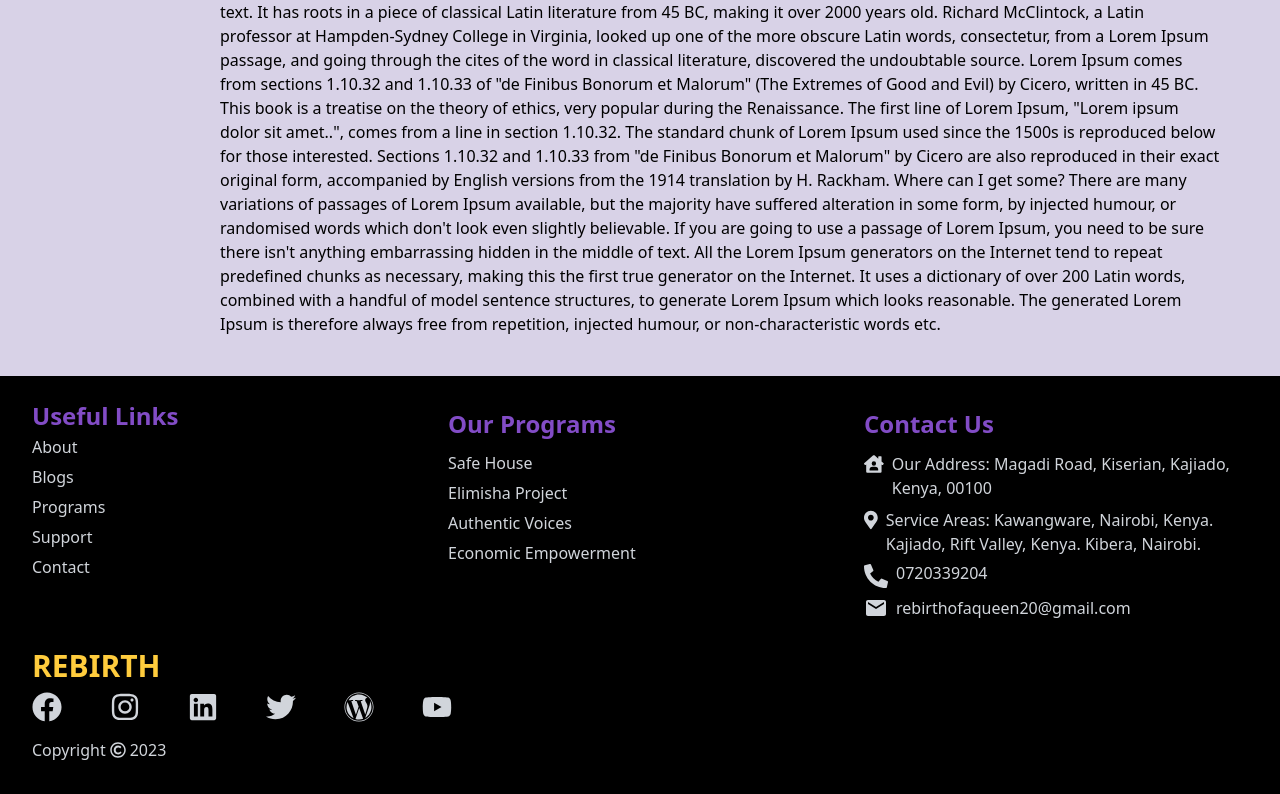
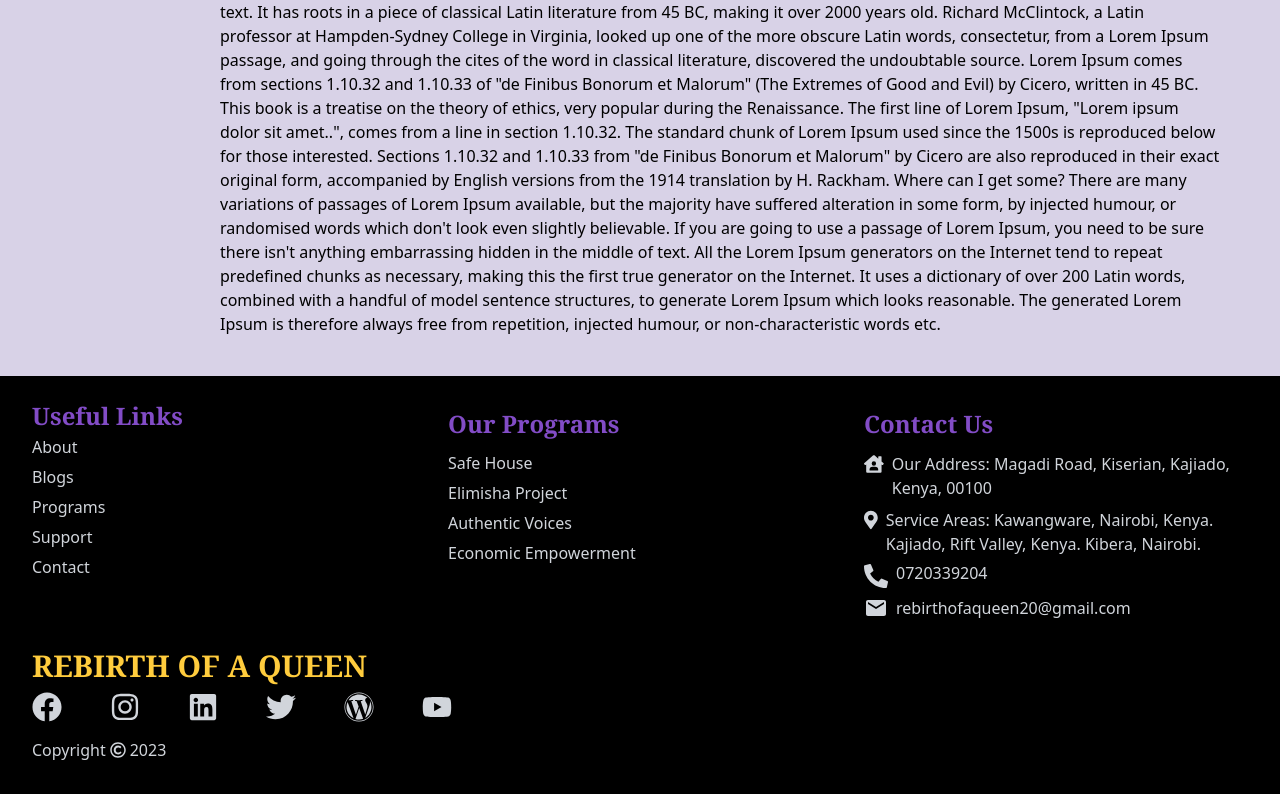
Before and after one commit to Rebirthers-Unite/Rebirth, a React (Vite) app in the folder client/: page /blog/id in a window 1280 px wide. Shown: the part 1228-2022 px from the top of the page. Built offline with nearby package versions, Linux system fonts and the light colour scheme.

Commit message:
made final formatting changes

```diff
--- a/client/src/components/BlogPage/BlogPage.css
+++ b/client/src/components/BlogPage/BlogPage.css
@@ -1,5 +1,5 @@
 #cards-div{
-    margin-left: 10%;
+    margin-left: 9%;
 }
 
 #blog-card{
@@ -8,7 +8,7 @@
 
 #search-bar{
     width: 250px;
-    margin-left: 69%;
+    margin-left: 72%;
 }
 
 #blog-page{
--- a/client/src/components/Footer/Footer.jsx
+++ b/client/src/components/Footer/Footer.jsx
@@ -15,7 +15,7 @@ function Footer() {
 		<div className='max-w-[100vw] bg-black mx-auto py-6 px-6 grid lg:grid-cols-3 gap-8 text-gray-300'>
 			<div className='md:lg:col-span-3 md:grid-cols-3 md:pl-2 sm:gap-20 sm:grid-cols-2 md:gap-6 md:grid justify-between cursor-pointer'>
 				<div>
-					<h1 className='font-bold sm:text-xl md:text-2xl text-[#824cc6]'>
+					<h1 className='font-bold font-serif sm:text-xl md:text-2xl text-[#824cc6]'>
 						Useful Links
 					</h1>
 					<ul style={{lineHeight: '30px'}}>
@@ -27,7 +27,7 @@ function Footer() {
 					</ul>
 				</div>
 				<div>
-					<h1 className='font-bold sm:text-xl sm:py-2 md:text-2xl text-[#824cc6]'>
+					<h1 className='font-bold font-serif sm:text-xl sm:py-2 md:text-2xl text-[#824cc6]'>
 						Our Programs
 					</h1>
 					<ul style={{lineHeight: '30px'}}>
@@ -39,7 +39,7 @@ function Footer() {
 					</ul>
 				</div>
 				<div>
-					<h1 className='font-bold sm:text-xl sm:py-2 md:text-2xl text-[#824cc6]'>
+					<h1 className='font-bold font-serif sm:text-xl sm:py-2 md:text-2xl text-[#824cc6]'>
 						Contact Us
 					</h1>
 					<ul>
@@ -63,7 +63,7 @@ function Footer() {
 					</ul>
 				</div>
 				<div>
-					<h1 className='w-full text-3xl font-bold text-[#ffcc3d]'>REBIRTH</h1>
+					<h1 className='w-full text-3xl font-bold font-serif text-[#ffcc3d]'>REBIRTH OF A QUEEN</h1>
 					<div className='flex sm:gap-10 md:gap-12 py-2 justify-between'>
 						<a href='https://www.facebook.com/RebirthofaQueen'>
 							<FaFacebook
--- a/client/src/components/LandingPage/Survivors/Survivors.jsx
+++ b/client/src/components/LandingPage/Survivors/Survivors.jsx
@@ -6,7 +6,7 @@ import {GoQuote }from 'react-icons/go'
 function Survivors() {
 	return (
 		<div className='sm:py-[8rem] sm:pb-[2rem] md:pb-[2rem] md:py-[8rem] px-4 bg-[#9a9a9a]'>
-			<div className='text-yellow-400 font-bold max-w-[800px] mt-[-24rem] w-full h-screen mx-auto text-center flex flex-col justify-center'>
+			<div className='text-yellow-400 font-serif font-bold max-w-[800px] mt-[-24rem] w-full h-screen mx-auto text-center flex flex-col justify-center'>
 				<h1 className='md:text-5xl sm:text-4xl text-4xl sm:pt-8 md:pt-14 md:py-6'>
 					{' '}
 					Hear from some of our Survivors{' '}
```
